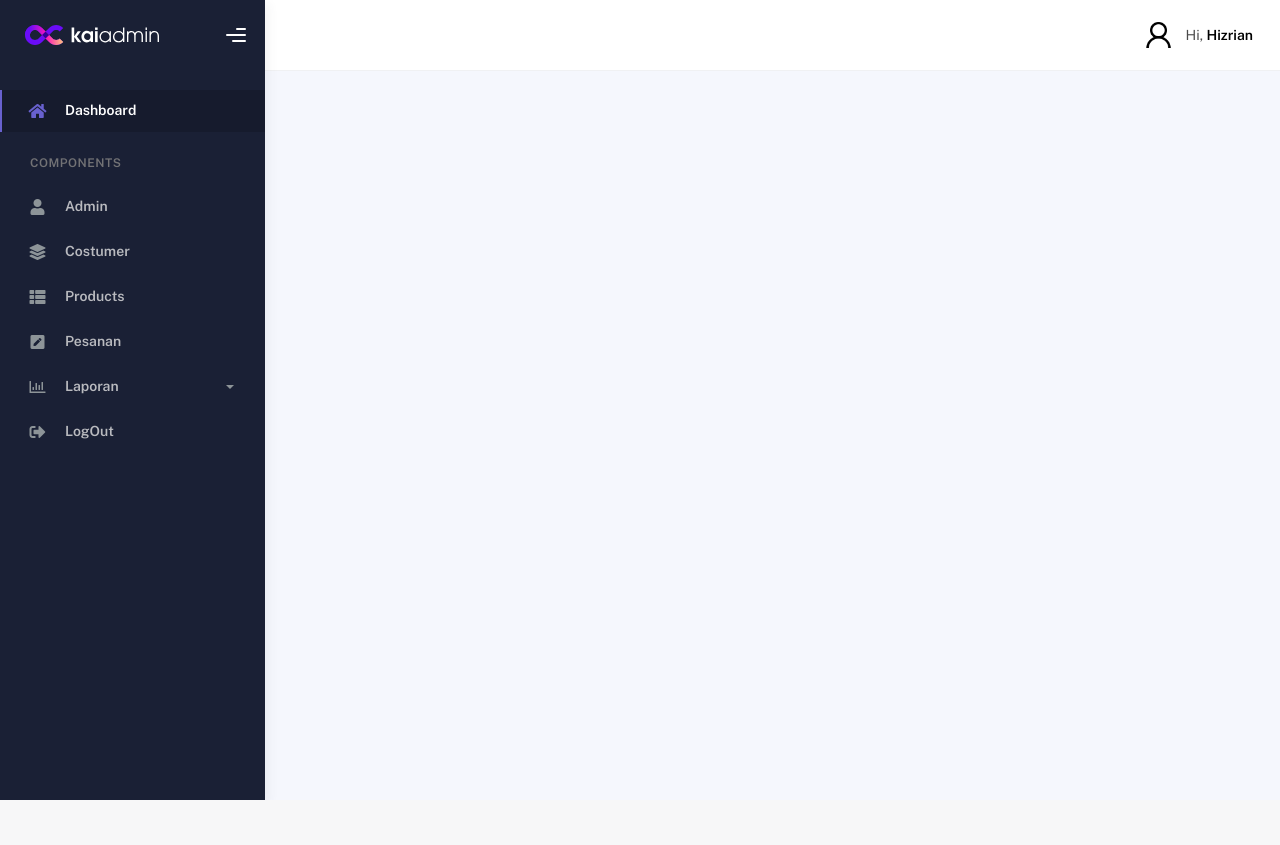
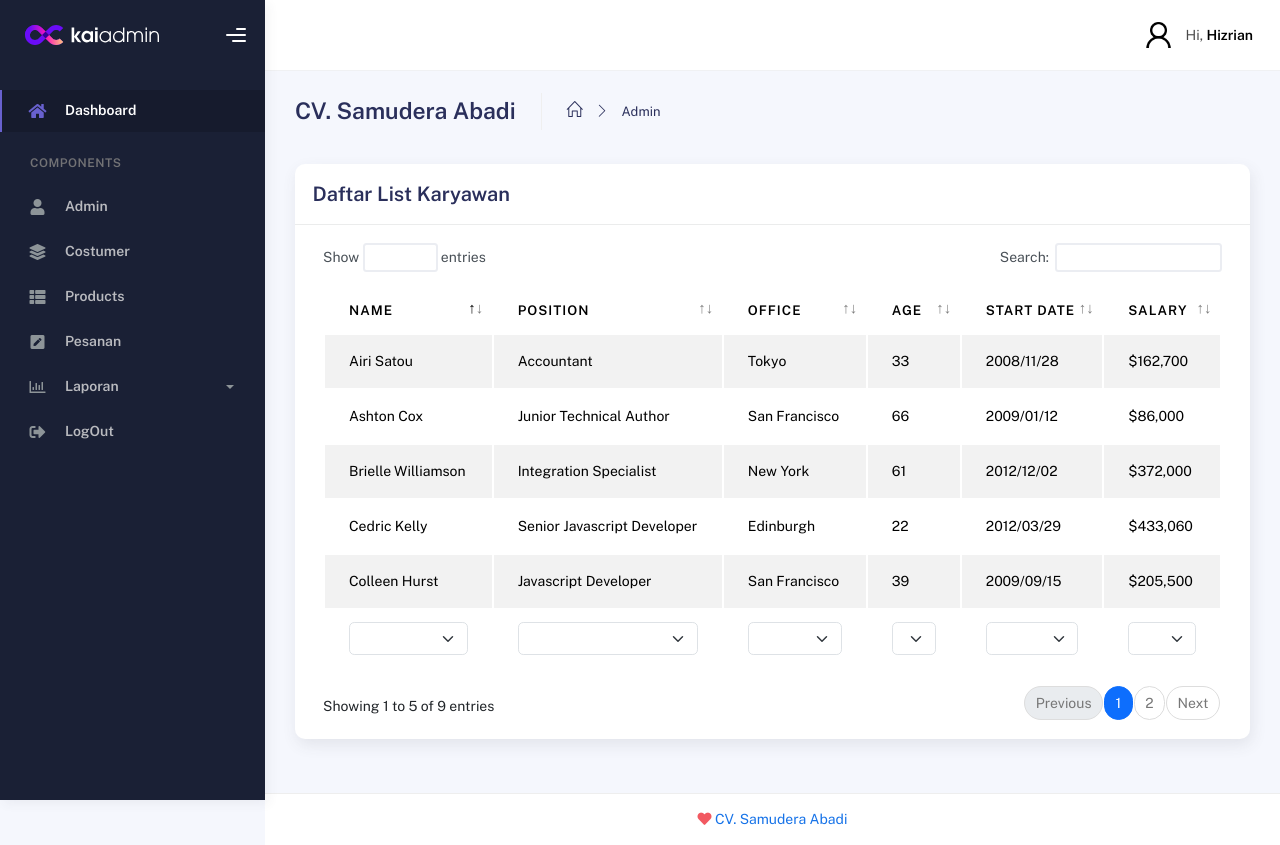
Before and after one commit to PADEK-IN/si_pepew_abadi, a PHP site: page /admin/anggota in a window 1280 px wide. Before the commit the page ends 800 px from the top, so only its background shows below. Run offline with PHP 8.4, Linux system fonts and the light colour scheme.

Commit message:
setup list karyawan page

```diff
--- a/controllers/admin/IndexAdminCtrl.php
+++ b/controllers/admin/IndexAdminCtrl.php
@@ -6,7 +6,7 @@ class IndexAdminCtrl {
     }
 
     public function anggota() {
-        renderView('admin/dashboard/list');
+        renderView('admin/anggota/list');
     }
 
 }
--- a/views/components/admin/footer.php
+++ b/views/components/admin/footer.php
@@ -1,28 +1,11 @@
                     <footer class="footer">
-                        <div class="container-fluid d-flex justify-content-between">
-                            <nav class="pull-left">
-                                <ul class="nav">
-                                    <li class="nav-item">
-                                        <a class="nav-link" href="http://www.themekita.com">ThemeKita</a>
-                                    </li>
-                                    <li class="nav-item">
-                                        <a class="nav-link" href="#"> Help </a>
-                                    </li>
-                                    <li class="nav-item">
-                                        <a class="nav-link" href="#"> Licenses </a>
-                                    </li>
-                                </ul>
-                            </nav>
-                        <div class="copyright"> 2024, made with <i class="fa fa-heart heart text-danger"></i> by
-                            <a href="http://www.themekita.com">ThemeKita</a>
-                        </div>
-                        <div> Distributed by
-                            <a target="_blank" href="https://themewagon.com/">ThemeWagon</a>.
-                        </div>
+                        <div class="container-fluid d-flex justify-content-center">
+                            <div class="copyright"><i class="fa fa-heart heart text-danger"></i>
+                                <a href="">CV. Samudera Abadi</a>
+                            </div>
                         </div>
                     </footer>
                 </div>
-
 
             </div>
         <?php require_once 'scripts.php'?>
--- a/views/components/admin/scripts.php
+++ b/views/components/admin/scripts.php
@@ -35,30 +35,37 @@
 <script src="../../assets/admin/js/setting-demo.js"></script>
 <script src="../../assets/admin/js/demo.js"></script>
 <script>
-  $("#lineChart").sparkline([102, 109, 120, 99, 110, 105, 115], {
-    type: "line",
-    height: "70",
-    width: "100%",
-    lineWidth: "2",
-    lineColor: "#177dff",
-    fillColor: "rgba(23, 125, 255, 0.14)",
-  });
+    $(document).ready(function () {
+      $("#multi-filter-select").DataTable({
+          pageLength: 5,
+          initComplete: function () {
+          this.api()
+              .columns()
+              .every(function () {
+              var column = this;
+              var select = $(
+                  '<select class="form-select"><option value=""></option></select>'
+              )
+                  .appendTo($(column.footer()).empty())
+                  .on("change", function () {
+                  var val = $.fn.dataTable.util.escapeRegex($(this).val());
 
-  $("#lineChart2").sparkline([99, 125, 122, 105, 110, 124, 115], {
-    type: "line",
-    height: "70",
-    width: "100%",
-    lineWidth: "2",
-    lineColor: "#f3545d",
-    fillColor: "rgba(243, 84, 93, .14)",
-  });
+                  column
+                      .search(val ? "^" + val + "$" : "", true, false)
+                      .draw();
+                  });
 
-  $("#lineChart3").sparkline([105, 103, 123, 100, 95, 105, 115], {
-    type: "line",
-    height: "70",
-    width: "100%",
-    lineWidth: "2",
-    lineColor: "#ffa534",
-    fillColor: "rgba(255, 165, 52, .14)",
-  });
+              column
+                  .data()
+                  .unique()
+                  .sort()
+                  .each(function (d, j) {
+                  select.append(
+                      '<option value="' + d + '">' + d + "</option>"
+                  );
+                  });
+              });
+          },
+      });
+    });
 </script>
--- a/views/pages/admin/anggota/list.php
+++ b/views/pages/admin/anggota/list.php
@@ -0,0 +1,129 @@
+<div class="container">
+    <div class="page-inner">
+        <div class="page-header">
+            <h3 class="fw-bold mb-3">CV. Samudera Abadi</h3>
+            <ul class="breadcrumbs mb-3">
+            <li class="nav-home">
+                <a href="/admin/dashboard">
+                <i class="icon-home"></i>
+                </a>
+            </li>
+            <li class="separator">
+                <i class="icon-arrow-right"></i>
+            </li>
+            <li class="nav-item">
+                <a href="/admin/anggota">Admin</a>
+            </li>
+            </ul>
+        </div>
+        <div class="row">
+            <div class="col-md-12">
+                <div class="card">
+                    <div class="card-header">
+                        <h4 class="card-title">Daftar List Karyawan</h4>
+                    </div>
+                    <div class="card-body">
+                        <div class="table-responsive">
+                            <table id="multi-filter-select" class="display table table-striped table-hover">
+                                <thead>
+                                    <tr>
+                                        <th>Name</th>
+                                        <th>Position</th>
+                                        <th>Office</th>
+                                        <th>Age</th>
+                                        <th>Start date</th>
+                                        <th>Salary</th>
+                                    </tr>
+                                </thead>
+                                <tfoot>
+                                    <tr>
+                                        <th>Name</th>
+                                        <th>Position</th>
+                                        <th>Office</th>
+                                        <th>Age</th>
+                                        <th>Start date</th>
+                                        <th>Salary</th>
+                                    </tr>
+                                </tfoot>
+                                <tbody>
+                                    <tr>
+                                        <td>Tiger Nixon</td>
+                                        <td>System Architect</td>
+                                        <td>Edinburgh</td>
+                                        <td>61</td>
+                                        <td>2011/04/25</td>
+                                        <td>$320,800</td>
+                                    </tr>
+                                    <tr>
+                                        <td>Garrett Winters</td>
+                                        <td>Accountant</td>
+                                        <td>Tokyo</td>
+                                        <td>63</td>
+                                        <td>2011/07/25</td>
+                                        <td>$170,750</td>
+                                    </tr>
+                                    <tr>
+                                        <td>Ashton Cox</td>
+                                        <td>Junior Technical Author</td>
+                                        <td>San Francisco</td>
+                                        <td>66</td>
+                                        <td>2009/01/12</td>
+                                        <td>$86,000</td>
+                                    </tr>
+                                    <tr>
+                                        <td>Cedric Kelly</td>
+                                        <td>Senior Javascript Developer</td>
+                                        <td>Edinburgh</td>
+                                        <td>22</td>
+                                        <td>2012/03/29</td>
+                                        <td>$433,060</td>
+                                    </tr>
+                                    <tr>
+                                        <td>Airi Satou</td>
+                                        <td>Accountant</td>
+                                        <td>Tokyo</td>
+                                        <td>33</td>
+                                        <td>2008/11/28</td>
+                                        <td>$162,700</td>
+                                    </tr>
+                                    <tr>
+                                        <td>Brielle Williamson</td>
+                                        <td>Integration Specialist</td>
+                                        <td>New York</td>
+                                        <td>61</td>
+                                        <td>2012/12/02</td>
+                                        <td>$372,000</td>
+                                    </tr>
+                                    <tr>
+                                        <td>Herrod Chandler</td>
+                                        <td>Sales Assistant</td>
+                                        <td>San Francisco</td>
+                                        <td>59</td>
+                                        <td>2012/08/06</td>
+                                        <td>$137,500</td>
+                                    </tr>
+                                    <tr>
+                                        <td>Rhona Davidson</td>
+                                        <td>Integration Specialist</td>
+                                        <td>Tokyo</td>
+                                        <td>55</td>
+                                        <td>2010/10/14</td>
+                                        <td>$327,900</td>
+                                    </tr>
+                                    <tr>
+                                        <td>Colleen Hurst</td>
+                                        <td>Javascript Developer</td>
+                                        <td>San Francisco</td>
+                                        <td>39</td>
+                                        <td>2009/09/15</td>
+                                        <td>$205,500</td>
+                                    </tr>
+                                </tbody>
+                            </table>
+                        </div>
+                    </div>
+                </div>
+            </div>
+        </div>
+    </div>
+</div>
```
Also changed, not shown: views/components/admin/header.php (indentation only).
